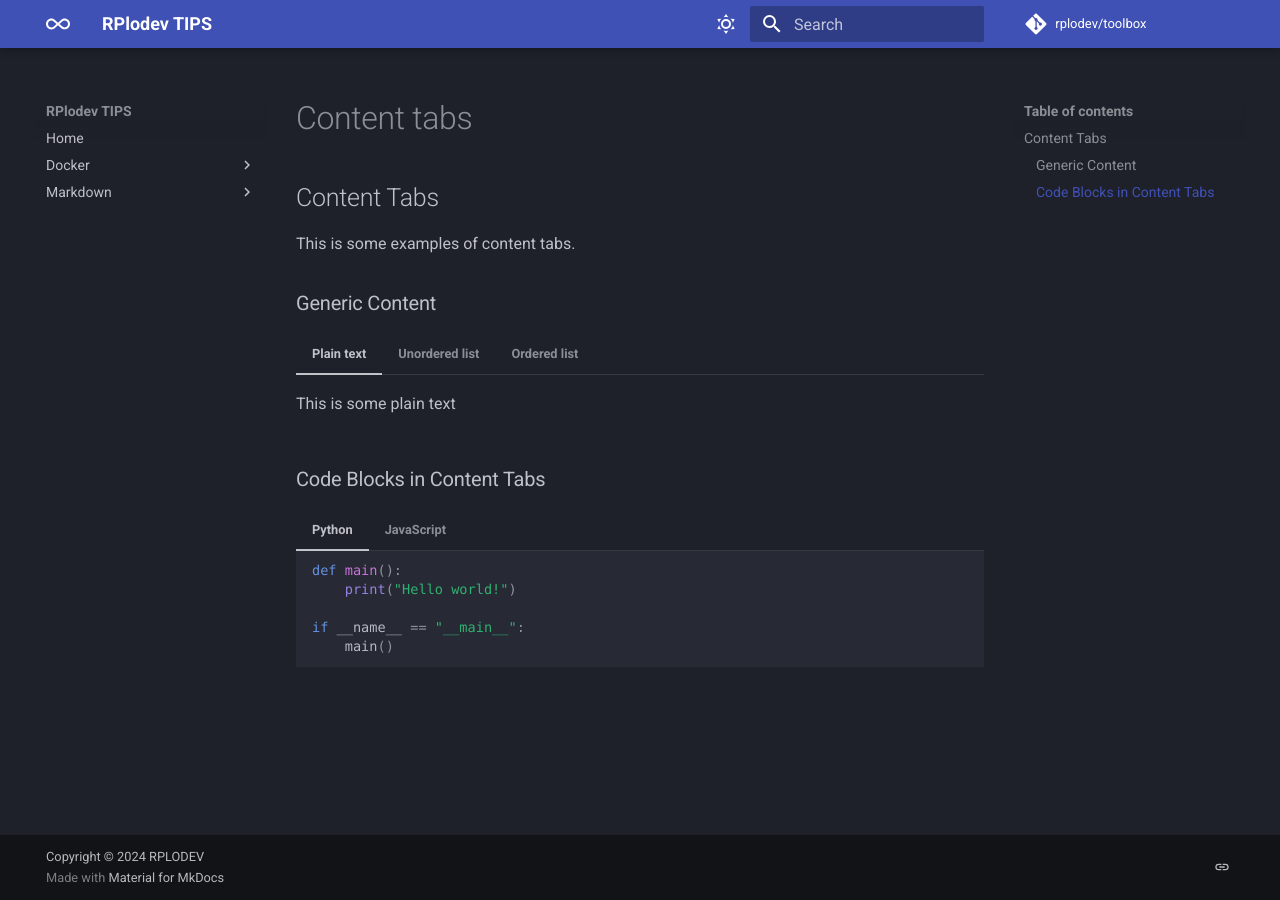
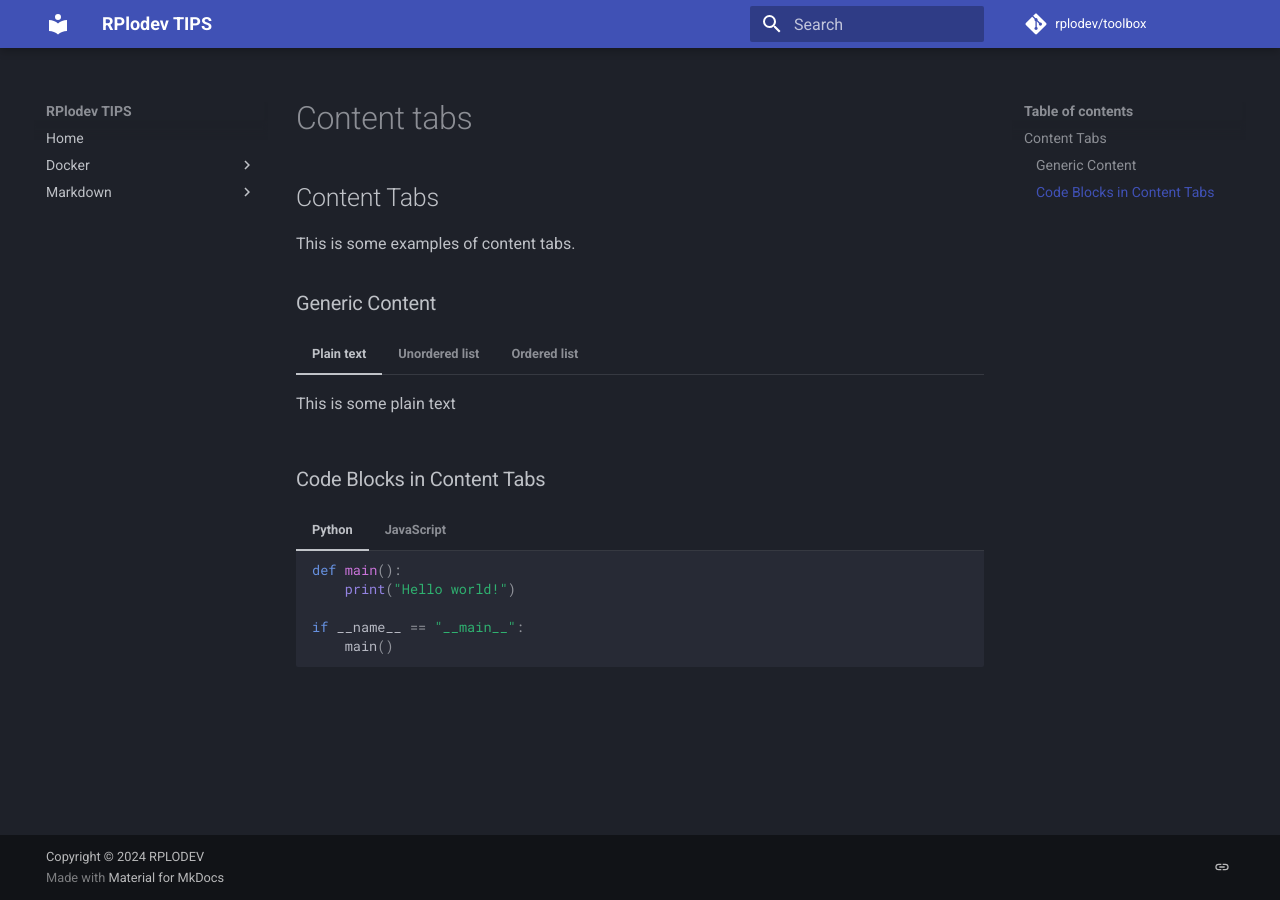
Before and after one commit to rplodev/toolbox, an MkDocs documentation site: the page built from docs/content-tabs.md, in a window 1280 px wide. Built offline with MkDocs 1.6.1 and Material for MkDocs 9.7.7, drawn with Linux system fonts in a browser that asks for light colours; some web fonts are replaced; comment, search, counter and statistics services are not loaded.

Commit message:
Mise à jour du template

```diff
--- a/mkdocs.yml
+++ b/mkdocs.yml
@@ -10,24 +10,10 @@ theme:
     - navigation.footer
     - navigation.tracking
   name: material
-  icon:
-    logo: material/infinity
-  font:
-    #text: Merriweather Sans
-    code: Red Hat Mono
   palette:
     - scheme: slate
       primary: custom
       accent: custom
-      toggle:
-        icon: material/weather-sunny
-        name: Dark Mode
-    - scheme: default
-      toggle:
-        icon: material/weather-night
-        name: Light Mode
-      primary: blue
-      accent: deep orange
 
 extra_css:
   - assets/stylesheets/custom..css
```
